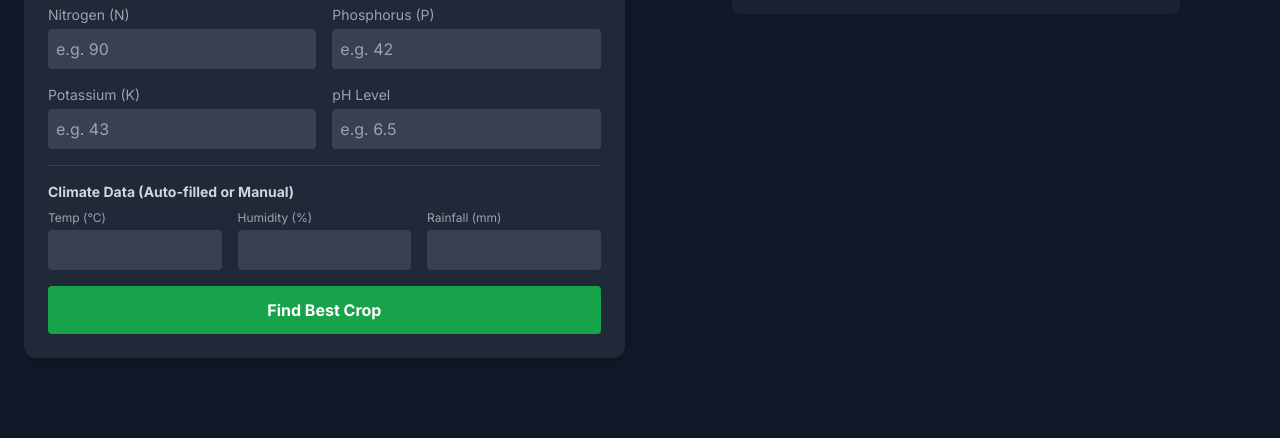
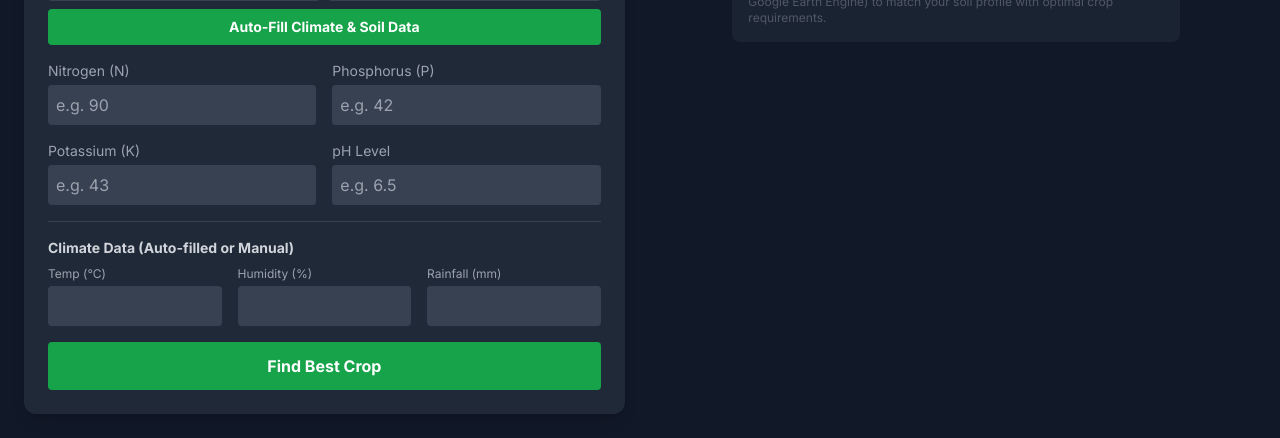
Before and after one commit to Christywho/TERRA, a Flask app: page /recommendation in a window 1280 px wide. Shown: the part 578-1016 px from the top of the page. Before the commit the page ends 936 px from the top, so only its background shows below. Run offline with Flask 3, Linux system fonts and the light colour scheme; the visitor is signed in with stand-in values (Sample User, id 1); some libraries are stand-ins or nearby versions.

Commit message:
Implement auto fetch of soil and climate data based on geolocation

```diff
--- a/app.py
+++ b/app.py
@@ -344,5 +344,18 @@
     except Exception as e:
         return jsonify({'error': str(e)}), 400
 
+# Endpoint to fetch soil data for recommendation page autofill
+@app.route('/get_soil', methods=['POST'])
+def get_soil():
+    try:
+        data = request.json
+        lat = float(data.get('latitude'))
+        lon = float(data.get('longitude'))
+
+        soil = get_soil_data(lat, lon)
+        return jsonify(soil)
+    except Exception as e:
+        return jsonify({'error': str(e)}), 400
+
 if __name__ == '__main__':
     app.run(debug=True)
--- a/templates/recommendation.html
+++ b/templates/recommendation.html
@@ -36,14 +36,17 @@
             <h2 class="text-xl font-semibold mb-6 text-green-300 border-b border-gray-700 pb-2">Soil & Climate Inputs</h2>
 
             <div class="mb-4">
-                <label class="block text-sm text-gray-400 mb-1">Select Location (for Auto-Climate)</label>
+                <label class="block text-sm text-gray-400 mb-1">Select Location</label>
                 <div id="map"></div>
+                <button type="button" id="geoBtn" class="w-full bg-blue-600 hover:bg-blue-500 text-white font-bold py-2 rounded mb-4 transition">
+                    Use My Current Location
+                </button>
                 <div class="flex gap-2">
                     <input type="number" step="0.0001" id="latitude" class="w-1/2 bg-gray-700 text-white rounded p-2" placeholder="Latitude" readonly>
                     <input type="number" step="0.0001" id="longitude" class="w-1/2 bg-gray-700 text-white rounded p-2" placeholder="Longitude" readonly>
                 </div>
-                <button type="button" id="fetchWeatherBtn" class="w-full bg-blue-600 hover:bg-blue-500 text-white font-bold py-2 rounded mt-2 text-sm transition">
-                    Fetch Climate Data from Satellite
+                <button type="button" id="fetchWeatherBtn" class="w-full bg-green-600 hover:bg-green-500 text-white font-bold py-2 rounded mt-2 text-sm transition">
+                    Auto-Fill Climate & Soil Data
                 </button>
             </div>
 
@@ -51,15 +54,15 @@
                 <div class="grid grid-cols-2 gap-4">
                     <div>
                         <label class="block text-sm text-gray-400 mb-1">Nitrogen (N)</label>
-                        <input type="number" id="N" class="w-full bg-gray-700 text-white rounded p-2 focus:ring-2 focus:ring-green-500 outline-none" placeholder="e.g. 90" required>
+                        <input type="number" step="0.01" id="N" class="w-full bg-gray-700 text-white rounded p-2 focus:ring-2 focus:ring-green-500 outline-none" placeholder="e.g. 90" required>
                     </div>
                     <div>
                         <label class="block text-sm text-gray-400 mb-1">Phosphorus (P)</label>
-                        <input type="number" id="P" class="w-full bg-gray-700 text-white rounded p-2 focus:ring-2 focus:ring-green-500 outline-none" placeholder="e.g. 42" required>
+                        <input type="number" step="0.01" id="P" class="w-full bg-gray-700 text-white rounded p-2 focus:ring-2 focus:ring-green-500 outline-none" placeholder="e.g. 42" required>
                     </div>
                     <div>
                         <label class="block text-sm text-gray-400 mb-1">Potassium (K)</label>
-                        <input type="number" id="K" class="w-full bg-gray-700 text-white rounded p-2 focus:ring-2 focus:ring-green-500 outline-none" placeholder="e.g. 43" required>
+                        <input type="number" step="0.01" id="K" class="w-full bg-gray-700 text-white rounded p-2 focus:ring-2 focus:ring-green-500 outline-none" placeholder="e.g. 43" required>
                     </div>
                     <div>
                         <label class="block text-sm text-gray-400 mb-1">pH Level</label>
@@ -131,7 +134,7 @@
             updateInputs(pos.lat, pos.lng);
         });
 
-        // 1. Fetch Weather
+        // 1. Fetch Weather and Soil
         document.getElementById('fetchWeatherBtn').addEventListener('click', async () => {
              const lat = document.getElementById('latitude').value;
              const lon = document.getElementById('longitude').value;
@@ -139,29 +142,64 @@
              if(!lat || !lon) { alert("Please select a location on the map."); return; }
 
              const btn = document.getElementById('fetchWeatherBtn');
-             btn.textContent = "Fetching Satellite Data...";
+             btn.textContent = "Fetching Satellite & Soil Data...";
              btn.disabled = true;
 
              try {
-                 const response = await fetch('/get_weather', {
-                     method: 'POST',
-                     headers: {'Content-Type': 'application/json'},
-                     body: JSON.stringify({latitude: lat, longitude: lon})
-                 });
-                 const data = await response.json();
+                 // Concurrently fetch weather and soil data
+                 const [weatherRes, soilRes] = await Promise.all([
+                     fetch('/get_weather', {
+                         method: 'POST',
+                         headers: {'Content-Type': 'application/json'},
+                         body: JSON.stringify({latitude: lat, longitude: lon})
+                     }),
+                     fetch('/get_soil', {
+                         method: 'POST',
+                         headers: {'Content-Type': 'application/json'},
+                         body: JSON.stringify({latitude: lat, longitude: lon})
+                     })
+                 ]);
 
-                 if(data.error) throw new Error(data.error);
+                 const weatherData = await weatherRes.json();
+                 const soilData = await soilRes.json();
 
-                 document.getElementById('temperature').value = data.temp.toFixed(1);
-                 document.getElementById('rainfall').value = data.rainfall.toFixed(1);
-                 document.getElementById('humidity').value = data.humidity.toFixed(1); // Mocked/calculated
+                 if(weatherData.error) throw new Error("Weather API: " + weatherData.error);
+                 if(soilData.error) throw new Error("Soil API: " + soilData.error);
+
+                 // Populate Climate Data
+                 document.getElementById('temperature').value = weatherData.temp.toFixed(1);
+                 document.getElementById('rainfall').value = weatherData.rainfall.toFixed(1);
+                 document.getElementById('humidity').value = weatherData.humidity.toFixed(1); // Mocked/calculated
+
+                 // Populate Soil Data
+                 document.getElementById('N').value = soilData.nitrogen.toFixed(1);
+                 document.getElementById('P').value = soilData.p.toFixed(1);
+                 document.getElementById('K').value = soilData.k.toFixed(1);
+                 document.getElementById('ph').value = soilData.ph.toFixed(2);
 
              } catch(e) {
-                 alert("Error fetching weather: " + e.message);
+                 alert("Error fetching data: " + e.message);
              } finally {
-                 btn.textContent = "Fetch Climate Data from Satellite";
+                 btn.textContent = "Auto-Fill Climate & Soil Data";
                  btn.disabled = false;
              }
+        });
+
+        // Current Location via Geolocation
+        document.getElementById('geoBtn').addEventListener('click', function() {
+            if (navigator.geolocation) {
+                navigator.geolocation.getCurrentPosition(function(position) {
+                    var lat = position.coords.latitude;
+                    var lng = position.coords.longitude;
+                    updateInputs(lat, lng);
+                    marker.setLatLng([lat, lng]);
+                    map.setView([lat, lng], 13);
+                }, function(error) {
+                    alert("Error getting location: " + error.message);
+                });
+            } else {
+                alert("Geolocation is not supported by this browser.");
+            }
         });
 
         // 2. Recommend
```
Also changed, not shown: soil_utils.py (+6 -2 lines).
